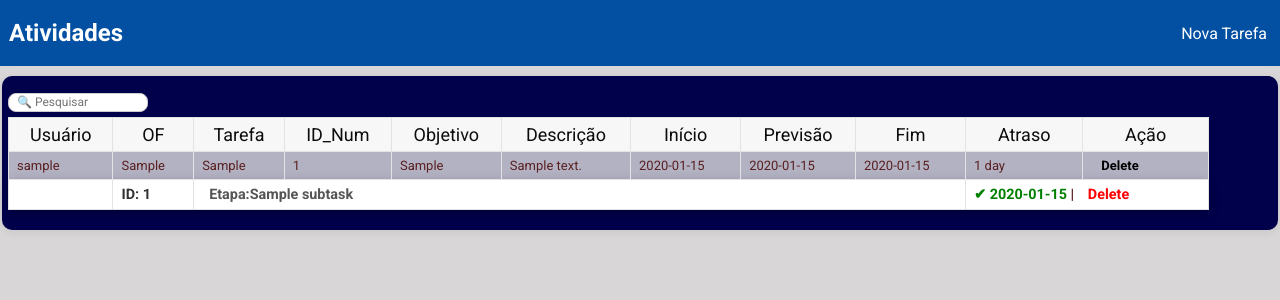
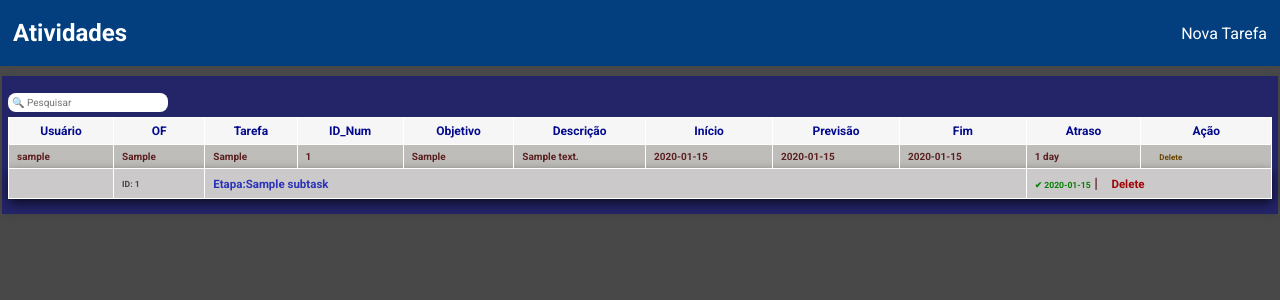
Before and after one commit to Alexgsouza39/Projeto-1, a Flask app: page /view in a window 1280 px wide. Shown: the top 300 px of the page. Run offline with Flask 3, Linux system fonts and the light colour scheme; a user stored in the database is signed in; tables that the repository leaves empty hold one stand-in row (values such as "Sample post").

Commit message:
Atualização de stilos e view html

```diff
--- a/static/style.css
+++ b/static/style.css
@@ -19,24 +19,24 @@
 }
 
 a{
-    margin: 10px;
+    margin:10px;
     text-decoration: none;
     color: #ffffff;
 }
 
 h1{
-    margin-left:6px;
+    margin-left:10px;
 }
 
 /*inicio View*/
 body {
-    background: #d8d6d6;
+    background: #494848;
 }
 
 header {
     width: auto;
     min-height: 20%;
-    background: #0350a2;
+    background: #033f7f;
     color: #fff;
     padding: 3px 3px;
     text-align: center;
@@ -46,43 +46,42 @@ header {
 
 .view_tasks{
     margin: 2px;
-    background: #01014b;
-    border-radius: 10px;
+    background: #242469;
     box-shadow: 0 2px 8px rgba(0,0,0,0.07);
     padding: 10px 6px;
 }
 
 
 .task-table {
-    width: 95%;
+    width: 100%;
     border-collapse: collapse;
-    margin-bottom: 10px;
+    margin-bottom: 5px;
+    padding: 4px;
 }
 
 .task-table th, .task-table td {
-    border: 1px solid #e3e3e3;
+    border: 1px solid #ffffff;
     padding: 6px 8px;
     text-align: left;
 }
 
 .task-header th {
-    background: #f7f7f7;
-    color: #0c0c0c;
-    font-size: large;
-    font-weight: 400;
+    background: #f6f6f6;
+    border: 1px solid #ffffff;
+    color: #030a8d;
+    font-size: 12px;
     text-align: center;
 }
 
 .task-row td{
-    background: #e9e8e8c4;
-    font-size: small;
-   font-weight: 400;
+    background: #eeecd3c4;
+    font-size: 10px;
 }
 
 td a {
-    font-weight: bold;
-    color:#000000;
+    color:#6c4502;
     text-decoration: none;
+    font-size: 0.8em;
 }
 
 table[type="table"] {
@@ -99,27 +98,25 @@ table[type="table"] th, table[type="table"] td {
 table[type="table"] th {
     width: 100%;
     background: #f7f7f7;
-    color: #333;
-    font-weight: 200;
+    color: #0b0b0b;
     text-align: center;
-    font-size: 0.8em;
+    font-size: 0.5em;
 }
 
 tr[style*="background:#f7f7f7"] {
-    background: #f7f7f7c4 !important;
+    background: #080808c4 !important;
 }
 
 
-span[style*="color:green"] {
-    font-weight: bold;
+span[style*="color:rgb(3, 127, 3)"] {
+    font-size: 0.6em;
 }
 
 .subtask-row{
-    box-shadow: 0 4px 12px rgba(0,0,0,0.30);
-    background-color: #ffff;
+    box-shadow: 0 4px 12px rgba(0,0,0,0.70);
+    background-color: #cbc9c9;
     border-collapse: collapse;
-    font-size: 1em;
-    font-weight: bold;
+    font-size: 0.7em;
 
 }
 
@@ -130,9 +127,7 @@ label {
     justify-content: center;
     text-justify: center;
     color: rgba(0,0,0,0.7);
-    font-weight: bold;
-    font-size: 0.95em;
-    font-weight: bold;
+    font-size: 0.85em;
 }
 
 /*Main index.html*/
@@ -156,7 +151,7 @@ form{
 }
 
 .area1{
-    background: #1dcb177b;
+    background: #147e117b;
     display: flex;
     width: 100%;
     justify-self: center;
@@ -192,7 +187,7 @@ form{
 }
 
 .area2{
-    background: #cb6b179e;
+    background: #9952139e;
     display: flex;
     width: 100%;
     justify-self: center;
@@ -242,7 +237,7 @@ form{
 
 /*Area descrever tarefas*/
 .area3{
-    background: #485be6a8;
+    background: #2a358da8;
     display: flex;
     flex-direction: column;
     justify-content: center;
@@ -285,13 +280,14 @@ form{
 
 /* Innicio area 4 Subtask*/
 .area4{
-    background: rgba(192, 189, 25, 0.3);
+    background: rgba(156, 154, 22, 0.3);
     display: flex;
+    justify-content: center;
     flex-direction: column;
     width: 100%;
     height: 320px;
-    margin: 20px 0px;
     font-size: 0.9em;
+    margin-top: 20px;
     padding: 2px;
     border-radius: 10px;
     box-shadow: 0 4px 12px rgba(0,0,0,0.30);
--- a/templates/view.html
+++ b/templates/view.html
@@ -28,7 +28,7 @@
         <div class="search-container" style="margin: 5px 0;">
             <input type="text" id="searchInput" onkeyup="filterTable()"
                    placeholder="🔍 Pesquisar"
-                   style="width: 140px; height: 19px; padding: 8px; border: 1px solid #ccc; border-radius: 8px; font-size: 12px;">
+                   style="width: 160px; height: 19px; padding: 4px; border: none; border-radius: 8px; font-size: 10px;">
         </div>
 
         <table class="task-table" id="taskTable">
@@ -74,15 +74,15 @@
                     {% for sub in task.subtasks %}
                     <tr class="subtask-row">
                         <td></td>
-                        <td style="color:#333232;">ID: {{ sub.id }}</td>
-                        <td colspan="7" style="padding-left:15px; color: #555;">Etapa:{{ sub.name }}</td>
+                        <td style="color:#484848;font-size: 0.6em;">ID: {{ sub.id }}</td>
+                        <td colspan="7" style="padding-left:8px; color: #2c33b7;font-size: 0.8em;">Etapa:{{ sub.name }}</td>
                         <td colspan="2">
                             {% if sub.completion_date %}
-                                <span style="color:green;">✔ {{ sub.completion_date }}</span>
+                                <span style="color:rgb(3, 127, 3);">✔ {{ sub.completion_date }}</span>
                             {% else %}
                                 <a href="{{ url_for('tasks.done_subtask', subtask_id=sub.id) }}">Complete</a>
                             {% endif %}
-                            | <a  href="{{ url_for('tasks.delete_subtask', subtask_id=sub.id) }}" style="color:red;">Delete</a>
+                            |  <a href="{{ url_for('tasks.delete_subtask', subtask_id=sub.id) }}" style="color:rgb(162, 5, 5);">Delete</a>
                         </td>
                     </tr>
                     {% endfor %}
```
